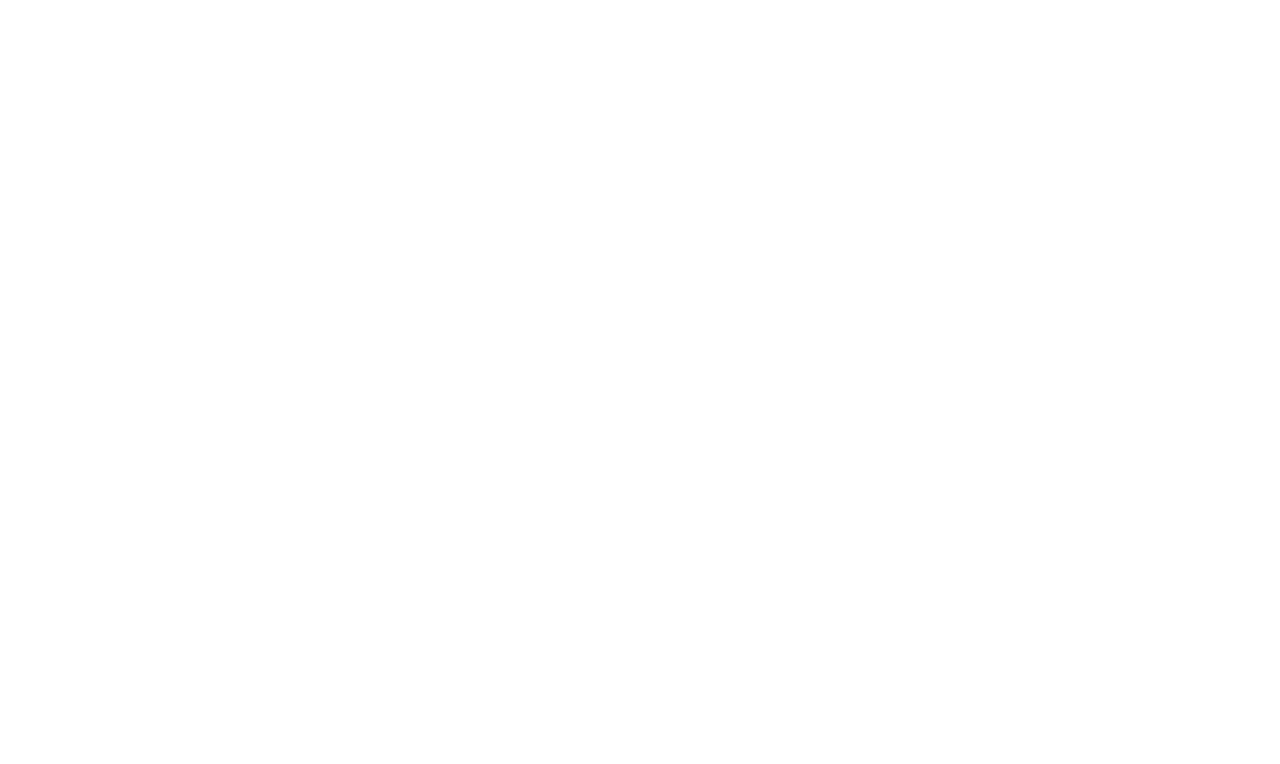
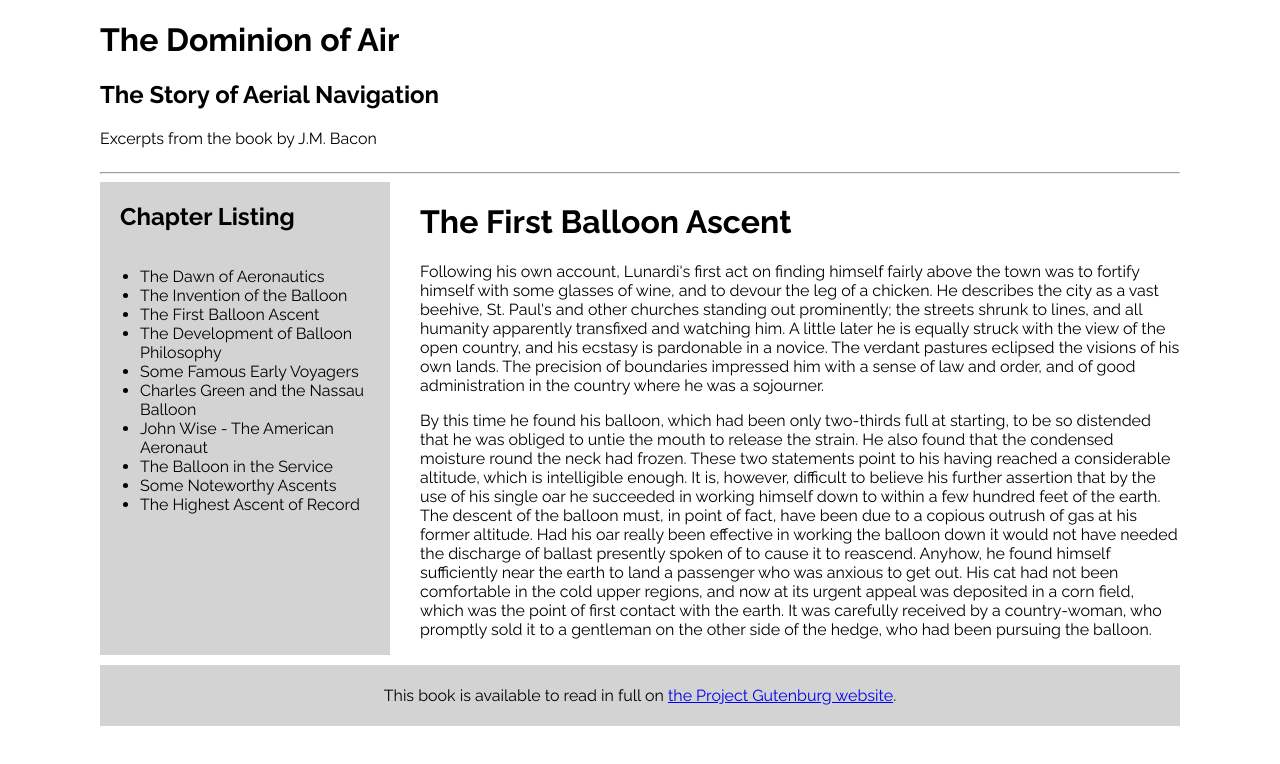
Before and after one commit to jakednich/html-css-practice, a plain HTML site: page two-column-responsive GBE/index.html in a window 1280 px wide. Drawn offline with Linux system fonts and the light colour scheme.

Commit message:
Completed layout 9 from Grid by Example.
Coded html and used flex boxes to align everything
in css.

```diff
--- a/two-column-responsive GBE/index.html
+++ b/two-column-responsive GBE/index.html
@@ -3,9 +3,84 @@
 <head>
     <meta charset="UTF-8">
     <meta name="viewport" content="width=device-width, initial-scale=1.0">
-    <title>Document</title>
+    <title>Grid by Example - Layout 9</title>
+    <link rel="stylesheet" href="style.css">
 </head>
 <body>
+    <div class="wrapper">
+        <header>
+            <h1>The Dominion of Air</h1>
+            <h2>The Story of Aerial Navigation</h2>
+            <p class="p-header">Excerpts from the book by J.M. Bacon</p>
+        </header>
 
+        <hr class="dotted">
+
+        <div class="main-container">
+            <div class="chapter-listing">
+                <h2>Chapter Listing</h2>
+                <ul>
+                    <li>
+                        <a class="chapter-links" href="#">The Dawn of Aeronautics</a>
+                    </li>
+                    <li>
+                        <a class="chapter-links" href="#">The Invention of the Balloon</a>
+                    </li>
+                    <li>
+                        <a class="chapter-links" href="#">The First Balloon Ascent</a>
+                    </li>
+                    <li>
+                        <a class="chapter-links" href="#">The Development of Balloon Philosophy</a>
+                    </li>
+                    <li>
+                        <a class="chapter-links" href="#">Some Famous Early Voyagers</a>
+                    </li>
+                    <li>
+                        <a class="chapter-links" href="#">Charles Green and the Nassau Balloon</a>
+                    </li>
+                    <li>
+                        <a class="chapter-links" href="#">John Wise - The American Aeronaut</a>
+                    </li>
+                    <li>
+                        <a class="chapter-links" href="#">The Balloon in the Service</a>
+                    </li>
+                    <li>
+                        <a class="chapter-links" href="#">Some Noteworthy Ascents</a>
+                    </li>
+                    <li>
+                        <a class="chapter-links" href="#">The Highest Ascent of Record</a>
+                    </li>
+                </ul>
+            </div>
+
+            <div class="chapter-summary">
+                <h1>The First Balloon Ascent</h1>
+                <p>Following his own account, Lunardi's first act on finding himself fairly above the town was to fortify
+                    himself with some glasses of wine, and to devour the leg of a chicken. He describes the city as a vast
+                    beehive, St. Paul's and other churches standing out prominently; the streets shrunk to lines, and all
+                    humanity apparently transfixed and watching him. A little later he is equally struck with the view of
+                    the open country, and his ecstasy is pardonable in a novice. The verdant pastures eclipsed the visions
+                    of his own lands. The precision of boundaries impressed him with a sense of law and order, and of good
+                    administration in the country where he was a sojourner.
+                </p>
+                <p>By this time he found his balloon, which had been only two-thirds full at starting, to be so distended
+                    that he was obliged to untie the mouth to release the strain. He also found that the condensed moisture
+                    round the neck had frozen. These two statements point to his having reached a considerable altitude,
+                    which is intelligible enough. It is, however, difficult to believe his further assertion that by the use
+                    of his single oar he succeeded in working himself down to within a few hundred feet of the earth. The
+                    descent of the balloon must, in point of fact, have been due to a copious outrush of gas at his former
+                    altitude. Had his oar really been effective in working the balloon down it would not have needed the
+                    discharge of ballast presently spoken of to cause it to reascend. Anyhow, he found himself sufficiently
+                    near the earth to land a passenger who was anxious to get out. His cat had not been comfortable in the
+                    cold upper regions, and now at its urgent appeal was deposited in a corn field, which was the point of
+                    first contact with the earth. It was carefully received by a country-woman, who promptly sold it to a
+                    gentleman on the other side of the hedge, who had been pursuing the balloon.
+                </p>
+            </div>
+        </div>
+        <div class="footer">
+            <p>This book is available to read in full on <a class="footer-links" href="#">the Project Gutenburg website</a>.</p>
+        </div>
+    </div>
 </body>
 </html>
--- /dev/null
+++ b/two-column-responsive GBE/style.css
@@ -0,0 +1,61 @@
+@import url('https://fonts.googleapis.com/css2?family=Raleway:ital,wght@0,100..900;1,100..900&display=swap');
+
+
+body {
+    padding: 0;
+    margin: 0;
+    font-family: Raleway, sans-serif;
+    height: 100vh;
+}
+
+/* main */
+
+.wrapper {
+    max-width: 1080px;
+    display: flex;
+    flex-direction: column;
+    margin: auto;
+    flex: 1;
+}
+
+hr {
+    margin-left: 0;
+    margin-right: 0;
+}
+
+.main-container {
+    display: flex;
+    justify-content: center;
+    gap: 30px;
+    padding-bottom: 10px;
+}
+
+.chapter-listing {
+    display: flex;
+    flex-direction: column;
+    width: 250px;
+    flex-shrink: 0;
+    background-color: lightgray;
+    padding-left: 20px;
+    padding-right: 20px;
+}
+
+ul {
+    padding-left: 20px;
+}
+
+a.chapter-links {
+    text-decoration: none;
+    color: black;
+
+}
+
+a.chapter-links:hover {
+    color: gold;
+}
+
+.footer {
+    background-color: lightgray;
+    padding: 5px;
+    text-align: center;
+}
```
